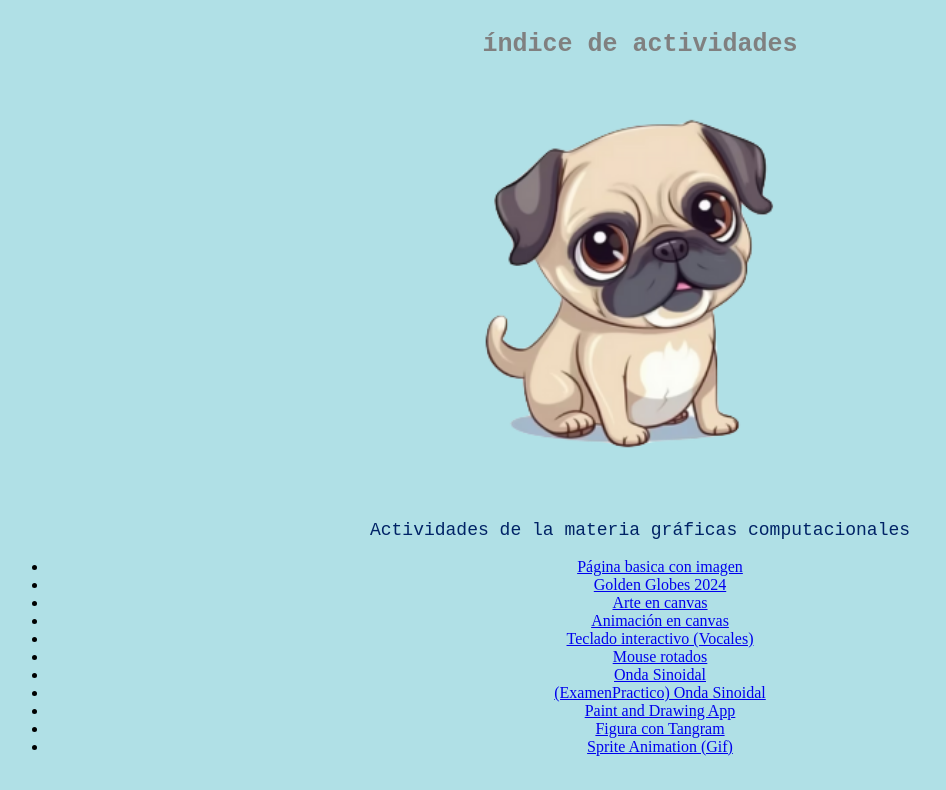
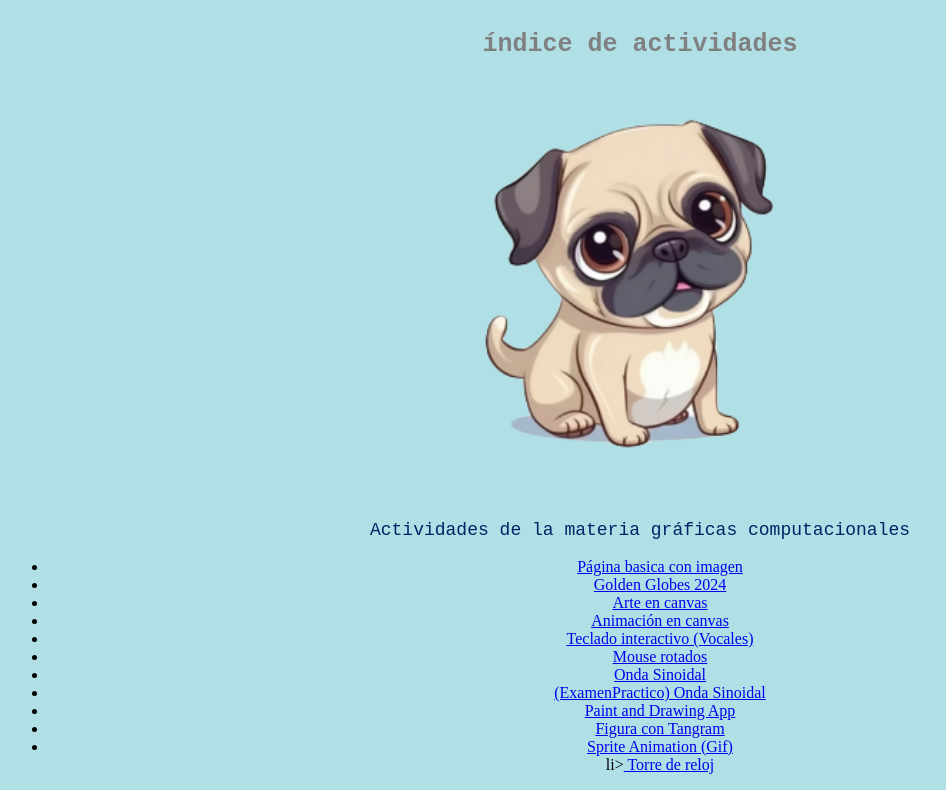
Before and after one commit to AshleyVal/GrafComputacionales, a plain HTML site: page index.html in a window 1280 px wide. Shown: the part 95-885 px from the top of the page, without its empty margins (0-946 px from the left). Drawn offline with Linux system fonts and the light colour scheme.

Commit message:
Update index.html

```diff
--- a/index.html
+++ b/index.html
@@ -66,6 +66,7 @@
         <li><a href="actividad8 2/01-paint-app.html"> Paint and Drawing App</a></li>
         <li><a href="Tangram Act/Barco_tangram.html"> Figura con Tangram</a></li>
         <li><a href="BobSpritAnimt/Sprite_Bob_esponja.html"> Sprite Animation (Gif) </a></li>
+        li><a href="Velocidad de Reloj/Reloj.html"> Torre de reloj </a></li>
 
 
     </ul>
```
